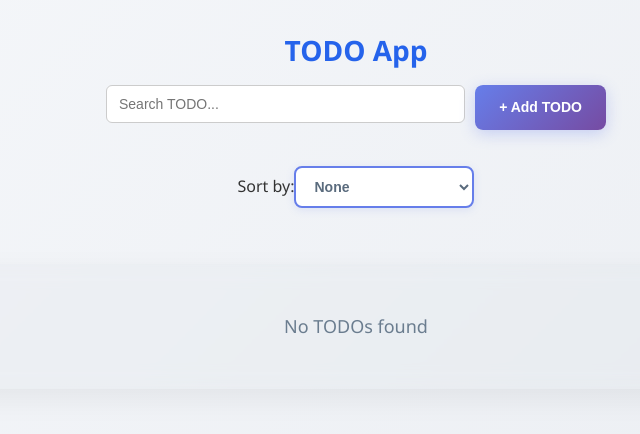
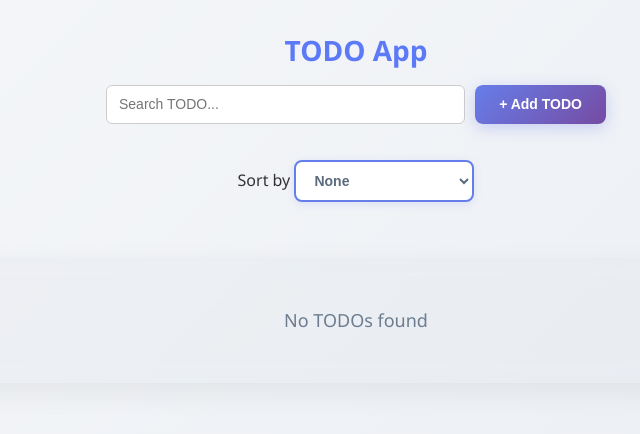
Before and after one commit to drashtisitapara2012/Practice-Codes, a React (Vite) app in the folder HTML-CSS-Page-Design/to-do-app/: page / in a window 1280 px wide. Shown: the top 434 px of the page, without its empty margins (284-924 px from the left). Built offline with nearby package versions, Linux system fonts and the light colour scheme.

Commit message:
todo app

```diff
--- a/HTML-CSS-Page-Design/to-do-app/src/components/AddTodoModal/AddTodoModal.jsx
+++ b/HTML-CSS-Page-Design/to-do-app/src/components/AddTodoModal/AddTodoModal.jsx
@@ -59,6 +59,10 @@ const AddTodoModal = ({ onClose, editingTodo = null }) => {
     // Validate due date is not in the past
     if (dueDate && dueDate < getTodayDate()) {
       setError("Due date cannot be in the past");
+      return false;
+    }
+    if(!dueDate){
+      setError("Date is required");
       return false;
     }
 
@@ -138,7 +142,7 @@ const AddTodoModal = ({ onClose, editingTodo = null }) => {
   </div>
 
   <div className="form-group">
-    <label>Due Date</label>
+    <label>Due Date *</label>
     <input
       type="date"
       value={dueDate}
--- a/HTML-CSS-Page-Design/to-do-app/src/components/FilterBar/FilterBar.css
+++ b/HTML-CSS-Page-Design/to-do-app/src/components/FilterBar/FilterBar.css
@@ -2,7 +2,7 @@
 .filter-bar {
   display: flex;
   justify-content: center;
-  gap: 1rem;
+  gap: 2rem;
   margin: 1.5rem auto;
   max-width: 600px;
   width: 100%;
@@ -44,7 +44,7 @@
   font-size: 14px;
   font-weight: 600;
   color: #6b7d8f;
-  gap: 0.5rem;
+  gap: 2rem;
 }
 
 /* Mobile responsive */
--- a/HTML-CSS-Page-Design/to-do-app/src/components/FilterBar/FilterBar.jsx
+++ b/HTML-CSS-Page-Design/to-do-app/src/components/FilterBar/FilterBar.jsx
@@ -7,7 +7,7 @@ const FilterBar = () => {
   return (
     <div className="filter-bar">
       <div className="filter-group">
-        <label htmlFor="sort-select">Sort by:</label>
+        <label htmlFor="sort-select">Sort by </label>
         <select
           id="sort-select"
           value={sortBy}
--- a/HTML-CSS-Page-Design/to-do-app/src/components/TodoInput/TodoInput.css
+++ b/HTML-CSS-Page-Design/to-do-app/src/components/TodoInput/TodoInput.css
@@ -14,7 +14,7 @@
   font-size: 28px;
   font-weight: 700;
   margin: 0;
-  color: #2563eb; /* matches modal and button color */
+  color: #5c79f8;
 }
 
 /* Wrapper for input + button in same row */
@@ -27,7 +27,7 @@
 /* Input box */
 .todo-input {
   flex: 1;                /* input grows to fill space */
-  height: 38px;
+  height: 39px;
   padding: 8px 12px;
   font-size: 14px;
   border: 1px solid #ccc;
@@ -43,7 +43,7 @@
 
 /* Add button */
 .add-btn {
-  height: 45px;
+  height: 39px;
   padding: 0 24px;
   font-size: 14px;
   font-weight: 700;
--- a/HTML-CSS-Page-Design/to-do-app/src/components/TodoInput/TodoInput.jsx
+++ b/HTML-CSS-Page-Design/to-do-app/src/components/TodoInput/TodoInput.jsx
@@ -3,9 +3,14 @@ import React, { useRef, useState } from "react";
 import { useTodos } from "../../context/TodoContext";
 import FilterBar from "../FilterBar/FilterBar";
 import "./TodoInput.css";
+import {useDebounce} from '../../hooks/useDebounce';
 
 const TodoInput = ({ onAddClick }) => {
   const { searchTerm, setSearchTerm } = useTodos();
+  const debouncedSearchTerm = useDebounce(searchTerm, 5000);
+  React.useEffect(() => {
+    setSearchTerm(debouncedSearchTerm);
+  }, [debouncedSearchTerm]);
 
   return (
     <div className="todo-input-container">
--- a/HTML-CSS-Page-Design/to-do-app/src/components/TodoItem/TodoItem.css
+++ b/HTML-CSS-Page-Design/to-do-app/src/components/TodoItem/TodoItem.css
@@ -178,7 +178,6 @@
   z-index: 100;
   min-width: 320px;
   text-align: center;
-  animation: slideUp 0.3s ease-out;
 }
 
 .delete-confirm p {
--- a/HTML-CSS-Page-Design/to-do-app/src/components/TodoItem/TodoItem.jsx
+++ b/HTML-CSS-Page-Design/to-do-app/src/components/TodoItem/TodoItem.jsx
@@ -56,7 +56,7 @@ const TodoItem = ({ todo, onEdit }) => {
                 setShowConfirmDelete(false);
               }}
             >
-              Yes, Delete
+              {todo.completed ? "Clean Up" : "Yes, Delete"}
             </button>
             <button
               className="cancel-btn"
--- a/HTML-CSS-Page-Design/to-do-app/src/components/TodoList/TodoList.css
+++ b/HTML-CSS-Page-Design/to-do-app/src/components/TodoList/TodoList.css
@@ -68,7 +68,7 @@
 }
 
 .summary-item.remaining {
-  background: linear-gradient(135deg, #ff6b6b 0%, #ff5252 100%);
+  background: linear-gradient(135deg, #ff7777 0%, #ff5252 100%);
 }
 
 .summary-item.remaining .summary-label {
--- /dev/null
+++ b/HTML-CSS-Page-Design/to-do-app/src/hooks/useDebounce.js
@@ -0,0 +1,15 @@
+import { useState, useEffect } from "react";
+
+export const useDebounce = (value, delay = 500) => {
+  const [debouncedValue, setDebouncedValue] = useState(value);
+
+  useEffect(() => {
+    const handler = setTimeout(() => {
+      setDebouncedValue(value);
+    }, delay);
+
+    return () => clearTimeout(handler);
+  }, [value, delay]);
+
+  return debouncedValue;
+};
```
